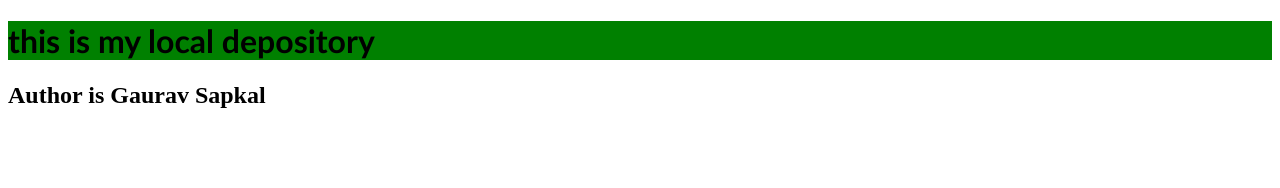
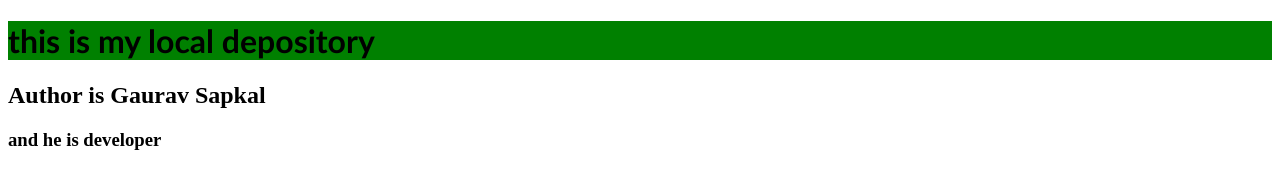
Before and after one commit to Gaurav-Sapkal/localrepo, a plain HTML site: page index.html in a window 1280 px wide. Drawn offline with Linux system fonts and the light colour scheme.

Commit message:
done feature 1

```diff
--- a/index.html
+++ b/index.html
@@ -11,5 +11,6 @@
 
     </h1>
     <h2> Author is Gaurav Sapkal</h2>
+    <h3>and he is developer</h3>
 </body>
 </html>
```
